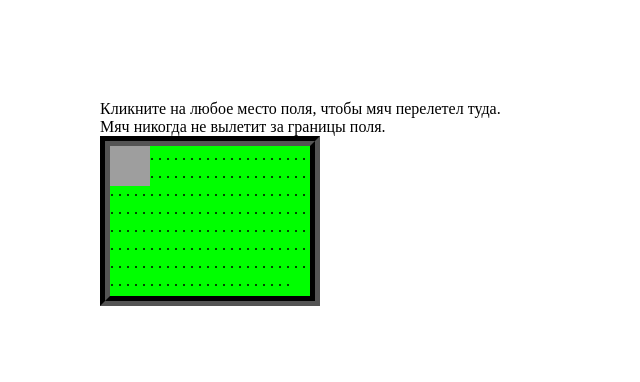
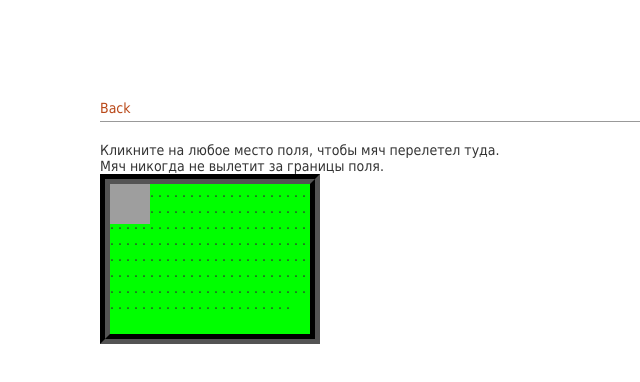
Before and after one commit to alexnazarov/js, a plain HTML site: page projects/football/index.html in a window 1280 px wide. Shown: the top 382 px of the page, without its empty margins (0-640 px from the left). Drawn offline with Linux system fonts and the light colour scheme; grey boxes are pictures that could not be loaded.

Commit message:
Add back link

```diff
--- a/css/main.css
+++ b/css/main.css
@@ -30,3 +30,10 @@ a:hover {
   font-size: 13px;
   color: #999;
 }
+
+.back {
+  display: block;
+  border-bottom: 1px solid #999;
+  padding: 0 0 5px;
+  margin: 0 0 20px;
+}
--- a/projects/football/index.html
+++ b/projects/football/index.html
@@ -3,10 +3,12 @@
 <head>
   <meta charset="UTF-8">
   <title>Football</title>
+  <link rel="stylesheet" href="../../css/main.css">
   <link rel="stylesheet" href="css/main.css">
   <script src="js/dist/main.js" defer></script>
 </head>
-<body style="height:2000px">
+<body>
+<a href="/" class="back">Back</a>
 Кликните на любое место поля, чтобы мяч перелетел туда.
 <br> Мяч никогда не вылетит за границы поля.
 
```
Also changed, not shown: projects/clock/index.html (+3 -0 lines), projects/open-close/index.html (+2 -0 lines), projects/tree/index.html (+2 -0 lines).
